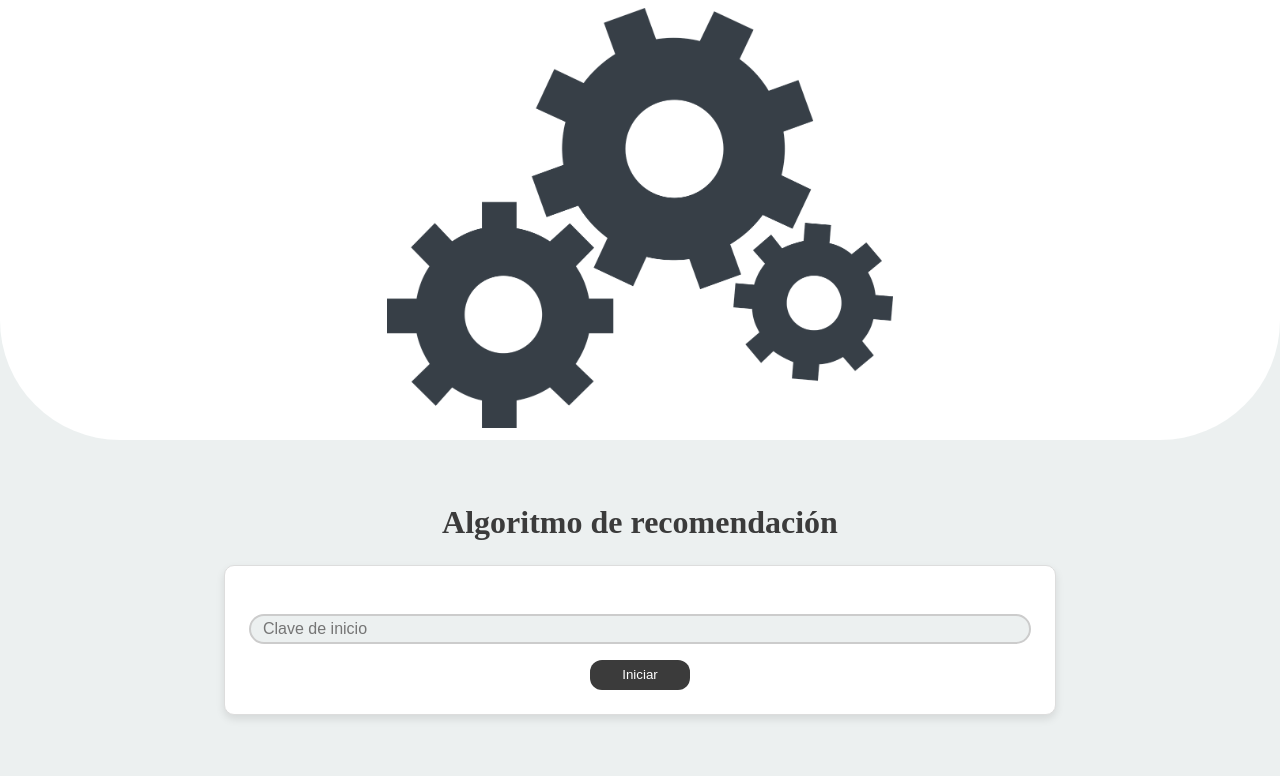
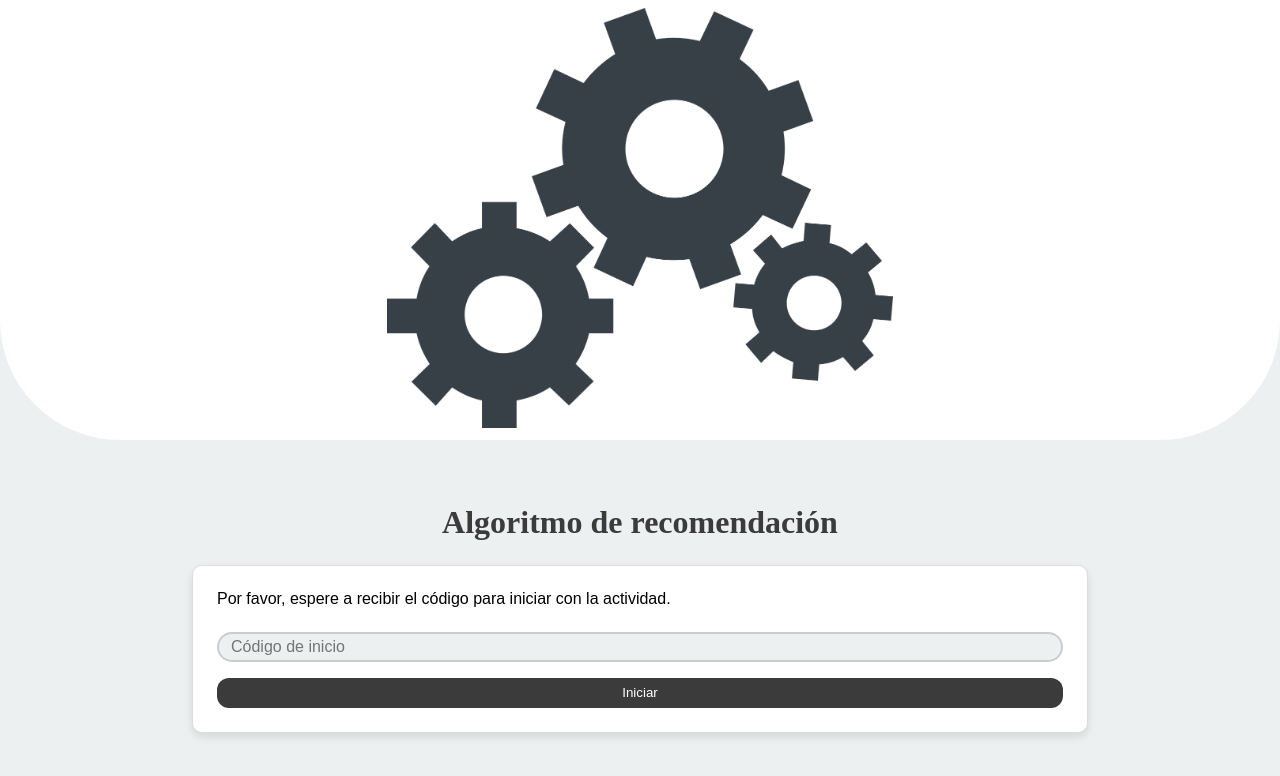
Before and after one commit to AstrodevJV/AlgoritmoRecomendacion, a plain HTML site: page index.html in a window 1280 px wide. Drawn offline with Linux system fonts and the light colour scheme.

Commit message:
index design

```diff
--- /dev/null
+++ b/css/indexStyles.css
@@ -0,0 +1,73 @@
+#content {
+    width: 100%;
+    text-align: center;
+}
+
+#logo {
+    background-color: rgb(255, 255, 255);
+    padding: 8px;
+    border-bottom-left-radius: 120px;
+    border-bottom-right-radius: 120px;
+}
+
+#logoImage {
+    width: 40%;
+    height: auto;
+    background-color: rgb(255, 255, 255);
+}
+
+#title {
+    color: rgb(59, 59, 59);
+    margin: 64px 32px 12px;
+}
+
+/* Box */
+.boxContainer {
+    background-color: rgb(255, 255, 255);
+}
+
+#box {
+    width: 70%;
+    margin: 24px auto;
+    padding: 24px;
+    display: block;
+    border: 1px solid #ddd;
+    border-radius: 10px;
+    box-shadow: 0 4px 8px rgba(0, 0, 0, 0.1);
+}
+
+#text {
+    background-color: rgb(255, 255, 255);
+    font-family: sans-serif;
+    text-align: left;
+}
+
+#inputCode {
+    margin-top: 24px;
+    margin-bottom: 16px;
+    width: 100%;
+    height: 30px;
+    font-size: 16px;
+    border: 2px solid #ccc;
+    border-radius: 24px;
+    padding: 1px 12px;
+    outline: none;
+}
+
+#initialbutton {
+    padding: 4px 8px;
+    border: 0px solid #ccc;
+    border-radius: 12px;
+    background: rgb(59, 59, 59);
+    color: white;
+    width: 100%;
+    height: 30px;
+}
+
+/*
+Padding
+1 valor: Todos los lados.
+2 valores: 1 para superior/inferior, 1 para izquierda/derecha.
+3 valores: 1 para superior, 2 para izquierda/derecha, 3 para inferior.
+4 valores: Superior, derecho, inferior, izquierdo.
+*/
--- a/css/styles.css
+++ b/css/styles.css
@@ -4,72 +4,3 @@
     box-sizing: border-box;
     background-color: rgb(236, 240, 240);
 }
-
-#bienvenida {
-    width: 100%;
-    text-align: center;
-}
-
-#backImg {
-    background-color: rgb(255, 255, 255);
-    padding: 8px;
-    border-bottom-left-radius: 120px;
-    border-bottom-right-radius: 120px;
-}
-
-#imgPrincipal {
-    width: 40%;
-    height: auto;
-    background-color: rgb(255, 255, 255);
-}
-
-#titulo {
-    color: rgb(59, 59, 59);
-    margin: 64px 0px 12px;
-}
-
-/* Box */
-.boxContainer {
-    background-color: rgb(255, 255, 255);
-    text-align: center;
-}
-
-#box {
-    width: 65%;
-    margin: 24px auto;
-    padding: 24px;
-    display: block;
-    border: 1px solid #ddd;
-    border-radius: 10px;
-    box-shadow: 0 4px 8px rgba(0, 0, 0, 0.1);
-}
-
-#inputCode {
-    margin-top: 24px;
-    margin-bottom: 16px;
-    width: 100%;
-    height: 30px;
-    font-size: 16px;
-    border: 2px solid #ccc;
-    border-radius: 24px;
-    padding: 1px 12px;
-    outline: none;
-}
-
-#initialbutton {
-    padding: 4px 8px;
-    border: 0px solid #ccc;
-    border-radius: 12px;
-    background: rgb(59, 59, 59);
-    color: white;
-    width: 100px;
-    height: 30px;
-}
-
-/*
-Padding
-1 valor: Todos los lados.
-2 valores: 1 para superior/inferior, 1 para izquierda/derecha.
-3 valores: 1 para superior, 2 para izquierda/derecha, 3 para inferior.
-4 valores: Superior, derecho, inferior, izquierdo.
-*/
--- a/index.html
+++ b/index.html
@@ -6,24 +6,24 @@
     <meta name="viewport" content="width=device-width, initial-scale=1.0">
     <title>Sistema Red Social</title>
     <link rel="stylesheet" href="css/styles.css">
-    <link rel="stylesheet" href="css/responsive.css">
+    <link rel="stylesheet" href="css/indexStyles.css">
 </head>
 
 <body>
-    <div id="bienvenida">
-        <div id="backImg">
-            <img src="recursos/settings.webp" id="imgPrincipal">
+    <div id="content">
+        <div id="logo">
+            <img src="recursos/settings.webp" id="logoImage">
         </div>
 
-        <h1 id="titulo">Algoritmo de recomendación</h1>
+        <h1 id="title">Algoritmo de recomendación</h1>
 
         <div id="box" class="boxContainer">
-           <input id="inputCode" type="number" placeholder="Clave de inicio">
-           <button id="initialbutton">Iniciar</button>
+            <p id="text">Por favor, espere a recibir el código para iniciar con la actividad.</p>
+            <input id="inputCode" type="number" placeholder="Código de inicio">
+            <button id="initialbutton">Iniciar</button>
         </div>
     </div>
 
-    <script src="scripts/backendScript.js"></script>
     <script src="scripts/inicio.js"></script>
 </body>
 
```
Also changed, not shown: ejercicio.html (+2 -3 lines).
